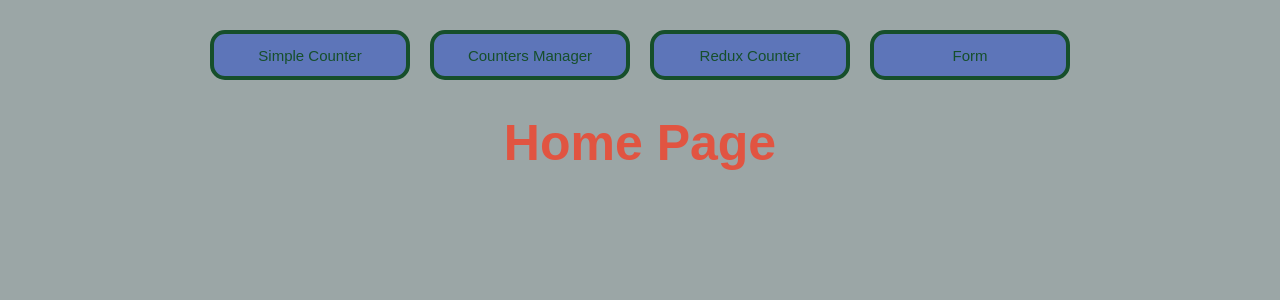
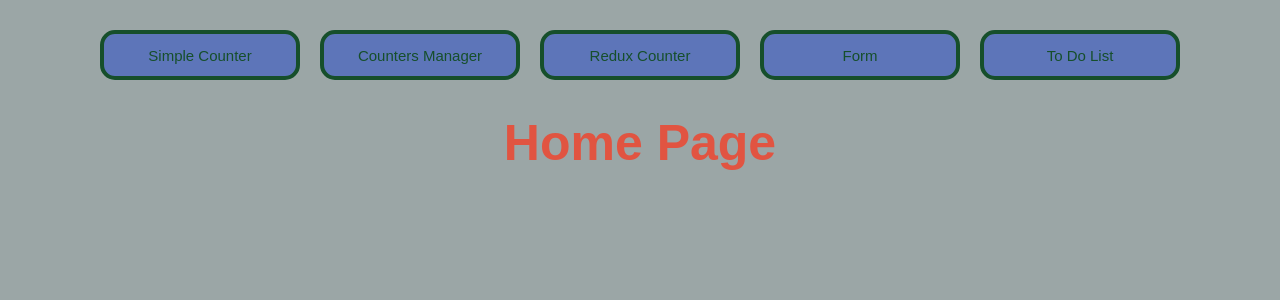
Before and after one commit to dmitryrubashko/to-do-list, a React (Create React App) app: page / in a window 1280 px wide. Shown: the top 300 px of the page. Built offline with nearby package versions, Linux system fonts and the light colour scheme.

Commit message:
new commit

```diff
--- a/src/Pages/Home/index.js
+++ b/src/Pages/Home/index.js
@@ -26,6 +26,10 @@ const homePage = () => {
       <Link to={ROUTES.FORM}>
         <button className={styles.button}>Form</button>
       </Link>
+
+      <Link to={ROUTES.TODOLIST}>
+        <button className={styles.button}>To Do List</button>
+      </Link>
     </div>
       <h1>Home Page</h1>
     </>
--- /dev/null
+++ b/src/Pages/ReduxListToDo/containers/ReduxToDoListContainer.js
@@ -0,0 +1,11 @@
+import React from 'react';
+
+const ReduxToDoListContainer = () => {
+  return (
+    <div>
+
+    </div>
+  );
+};
+
+export default ReduxToDoListContainer;
--- a/src/Routes/Routes.js
+++ b/src/Routes/Routes.js
@@ -8,6 +8,7 @@ import CountersManagerContainer from "../Pages/CountersManager/Containers/Counte
 import FormPageContainer from "../Pages/FormPage/Container/FormPageContainer";
 
 import {ROUTES} from "./routeNames";
+import ReduxToDoListContainer from "../Pages/ReduxListToDo/containers/ReduxToDoListContainer";
 
 const Routes = () => {
   return (
@@ -19,6 +20,7 @@ const Routes = () => {
       <Route path={ROUTES.COUNTERS_MANAGER} component={CountersManagerContainer}/>
       <Route path={ROUTES.REDUX_COUNTER} component={ReduxCounterContainer}/>
       <Route path={ROUTES.FORM} component={FormPageContainer}/>
+      <Route path={ROUTES.TODOLIST} component={ReduxToDoListContainer}/>
       <Redirect path='*' to={ROUTES.HOME}/>
     </Switch>
   );
--- a/src/Routes/routeNames.js
+++ b/src/Routes/routeNames.js
@@ -6,4 +6,5 @@ export const ROUTES = {
   COUNTERS_MANAGER: '/counters-manager',
   REDUX_COUNTER: '/redux-counter',
   FORM: '/form',
+  TODOLIST: '/to-do-list',
 }
```
Also changed, not shown: src/Pages/ReduxListToDo/actions/index.js (added), src/Pages/ReduxListToDo/components/ReduxToDoListLayout/index.js (added), src/Pages/ReduxListToDo/reducers/index.js (added).
